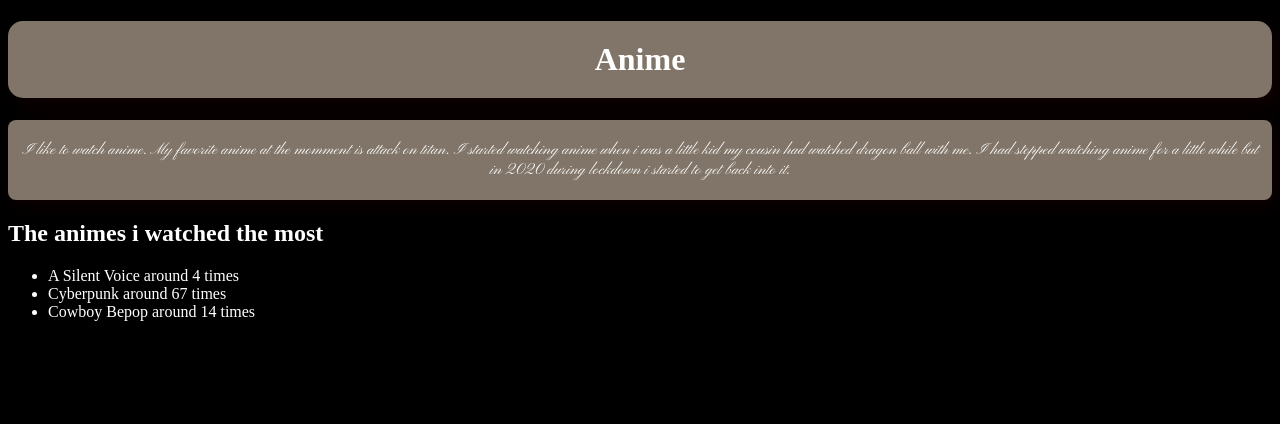
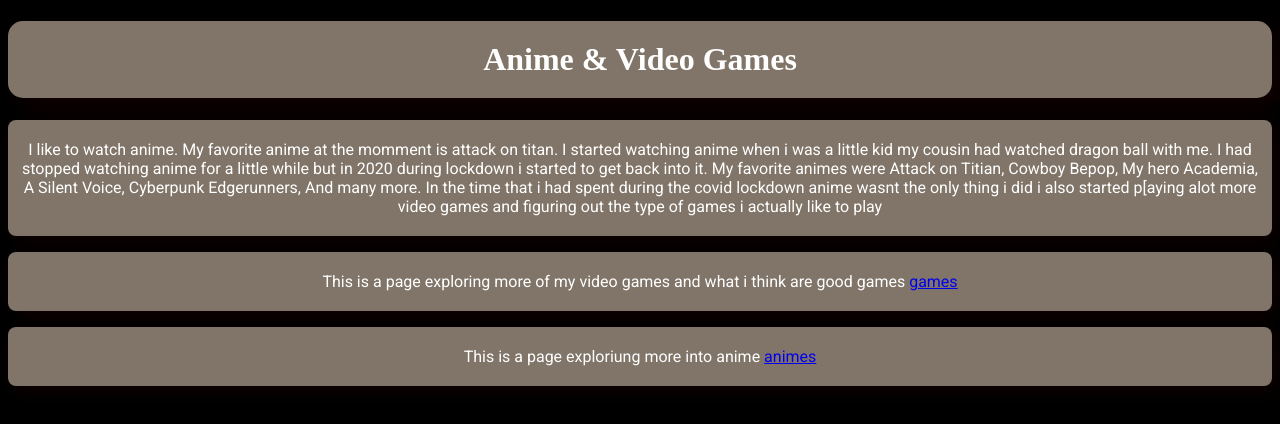
Before and after one commit to donaldcookeatphs-star/tickle-bob-449, a plain HTML site: page index.html in a window 1280 px wide. Drawn offline with Linux system fonts and the light colour scheme.

Commit message:
not done

```diff
--- a/index.html
+++ b/index.html
@@ -3,19 +3,16 @@
 <head>
     <meta charset="UTF-8">
     <meta name="viewport" content="width=device-width, initial-scale=1.0">
-    <title>Anime</title>
+    <title>Anime & Video Games</title>
 </head>
     <link rel="stylesheet" href="style.css">
 <body>
-     <h1>Anime</h1>
+     <h1>Anime & Video Games</h1>
     <p>I like to watch anime. My favorite anime at the momment is attack on titan. I started watching anime when i was a little kid my cousin had watched dragon ball with me.
-        I had stopped watching anime for a little while but in 2020 during lockdown i started to get back into it.
-    </p>
-    <h2>The animes i watched the most</h2>
-    <ul>
-        <li>A Silent Voice around 4 times </li>
-        <li>Cyberpunk around 67 times</li>
-        <li>Cowboy Bepop around 14 times</li>
-    </ul>
+        I had stopped watching anime for a little while but in 2020 during lockdown i started to get back into it. My favorite animes were Attack on Titian, Cowboy Bepop, My hero Academia,
+        A Silent Voice, Cyberpunk Edgerunners, And many more. In the time that i had spent during the covid lockdown anime wasnt the only thing i did i also started p[aying alot more video games and figuring out the type of games i actually like to play </p>
+    <p>This is a page exploring more of my video games and what i think are good games <a href="games.html">games </a></p>
+    <p>This is a page exploriung more into anime <a href="anime.html">animes </a> </p>
+
 </body>
 </html>
--- a/style.css
+++ b/style.css
@@ -1,4 +1,4 @@
-@import url('https://fonts.googleapis.com/css2?family=Pinyon+Script&display=swap');
+@import url('https://fonts.googleapis.com/css2?family=Roboto:ital,wght@0,100..900;1,100..900&display=swap');
 body{
     background-color: rgb(0, 0, 0);
     color: white
@@ -24,11 +24,11 @@ p {
     text-align: center;
     border-radius: 8px;
     box-shadow: 5px 5px 20px rgb(17, 1, 1);
-    transition: 1s ease;
     color: white;
-    font-family: "Pinyon Script";
+    font-family: "Roboto";
 }
 
 p:hover {
-    font-size: 50px;
+    font-size: 25px;
+    transition: 0.3s;
 }
```
Also changed, not shown: anime.html (added, +12 -0 lines), games.html (added, +13 -0 lines).
